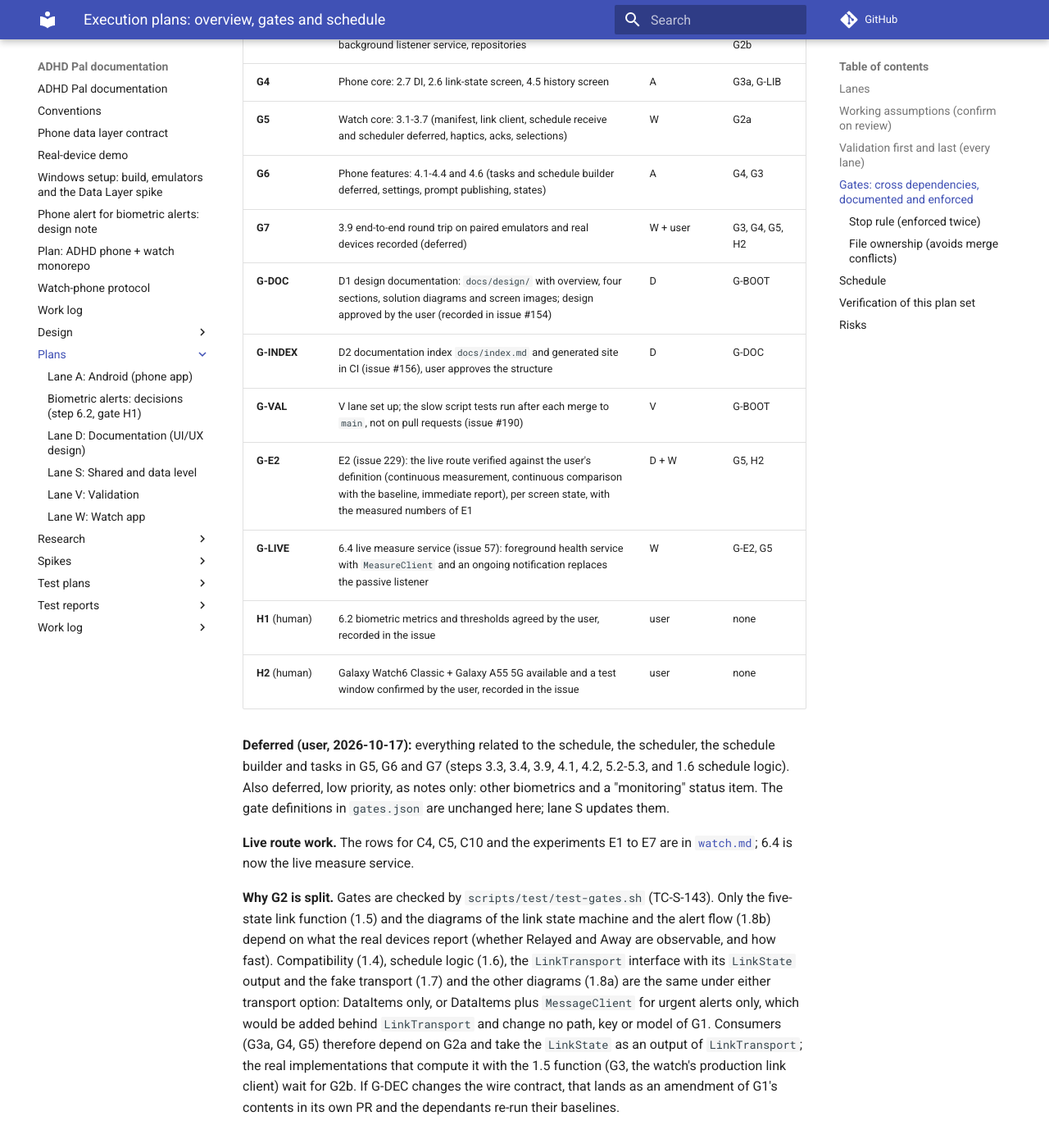
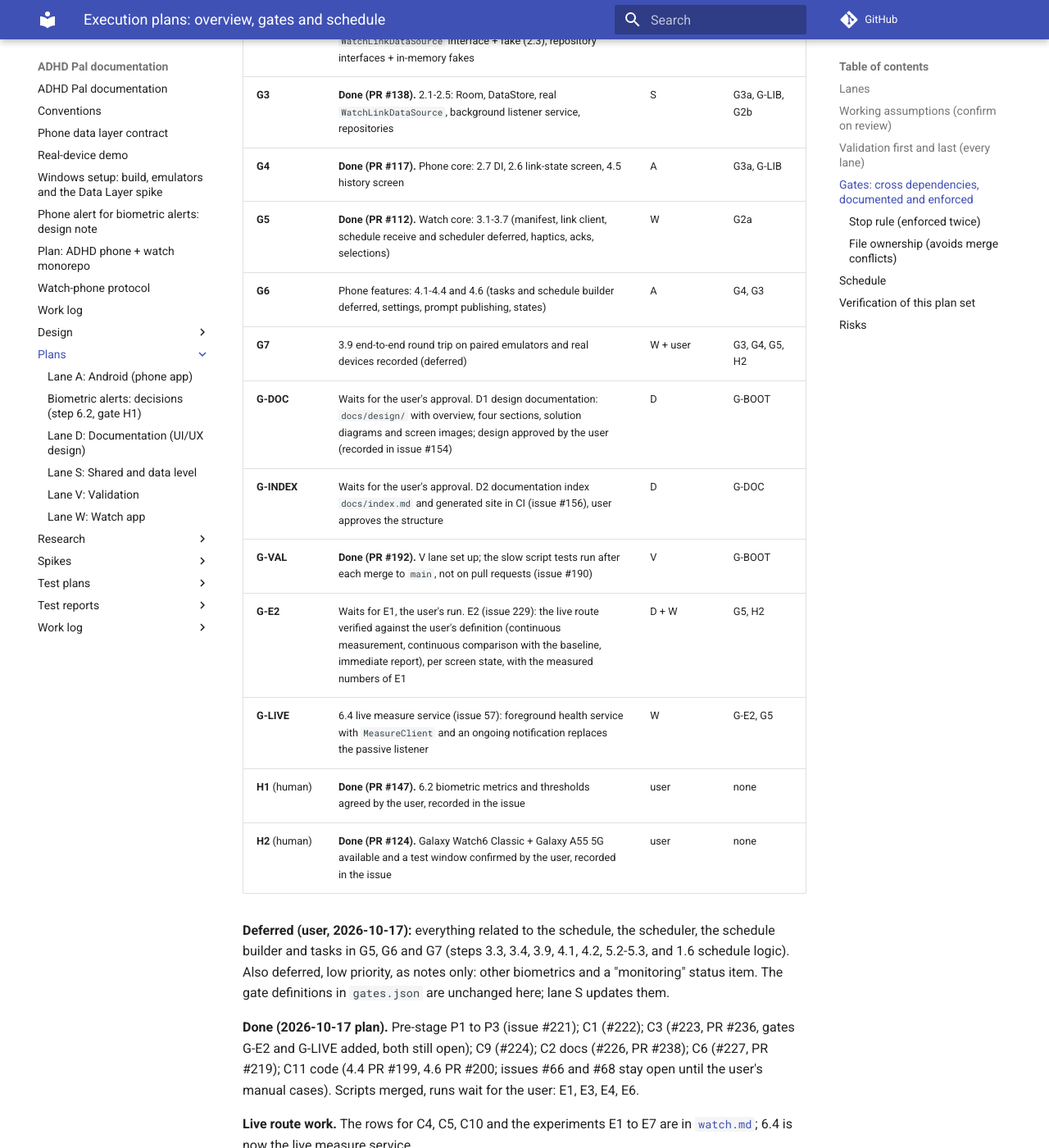
Before and after one commit to shlomoa/my-adhd-pal, an MkDocs documentation site: the page built from docs/plans/README.md, in a window 1280 px wide and 1400 px high, scrolled down 2624 px. Shown: the whole window at 82% size. Built offline with MkDocs 1.6.1 and Material for MkDocs 9.7.7, drawn with Linux system fonts in a browser that asks for light colours; comment, search, counter and statistics services are not loaded; some of the changed text lies outside the part shown.

Commit message:
Docs: mark the completed tasks done in the plan documents (#247)
Claude-Session: https://claude.ai/code/session_01FyLgJ9jnFq1PHzp3tAEHbB

Co-authored-by: Claude <noreply@anthropic.com>

```diff
--- a/docs/plans/README.md
+++ b/docs/plans/README.md
@@ -46,30 +46,32 @@ A **gate** exists once its PR is merged to `main`. Gates and their prerequisites
 
 | Gate | Exit criteria | Owner | Requires |
 |---|---|---|---|
-| **G-BOOT** | This plan set, `gates.json`, gate scripts, `Gates` CI workflow | orchestrator | none |
-| **G-ENV** | 0a.8 cloud bootstrap script (Android SDK + Maven fallback); `./gradlew` can run in a fresh cloud session | S | G-BOOT |
-| **G0** | 0a.1-0a.7: baseline, `:wear`/`:protocol`/`:phone` skeletons, shared config + pairing check, Spotless/ktlint, detekt, lint, markdownlint, link check, CI incl. release-has-no-debug, conventions | S | G-ENV |
-| **G-LIB** | 0b.1 decision: Hilt/KSP/Room on AGP 9.4 + Kotlin 2.4 (Hilt or manual DI) recorded | S | G0 |
-| **G-SPK1** | 0b.2a emulator-pair spike results table in `docs/protocol.md` (run by the user in Android Studio) | S + user | G0 |
-| **G-DEC** | 0b.2b real-hardware results, 0b.3 decision (fallback rule applied if needed), transport section updated; the wire contract of G1 is confirmed or amended | S + user | G-SPK1, H2 |
-| **G1** | 1.1-1.3: spec skeleton, constants, models and codec (tested) | S | G-SPK1 |
-| **G2a** | 1.4, 1.6, 1.7, 1.8a: compatibility rule, schedule logic, `LinkTransport` and `LinkState` types with the fake transport, transport-neutral diagrams | S | G1 |
-| **G2b** | 1.5, 1.8b: five-state link function from nodes, capability and hello versions, link-state and alert diagrams | S | G2a, G-DEC |
-| **G3a** | Phone data contract: `WatchLinkDataSource` interface + fake (2.3), repository interfaces + in-memory fakes | S | G2a |
-| **G3** | 2.1-2.5: Room, DataStore, real `WatchLinkDataSource`, background listener service, repositories | S | G3a, G-LIB, G2b |
-| **G4** | Phone core: 2.7 DI, 2.6 link-state screen, 4.5 history screen | A | G3a, G-LIB |
-| **G5** | Watch core: 3.1-3.7 (manifest, link client, schedule receive and scheduler deferred, haptics, acks, selections) | W | G2a |
+| **G-BOOT** | **Done (PR #7).** This plan set, `gates.json`, gate scripts, `Gates` CI workflow | orchestrator | none |
+| **G-ENV** | **Done (PR #75).** 0a.8 cloud bootstrap script (Android SDK + Maven fallback); `./gradlew` can run in a fresh cloud session | S | G-BOOT |
+| **G0** | **Done (PR #78).** 0a.1-0a.7: baseline, `:wear`/`:protocol`/`:phone` skeletons, shared config + pairing check, Spotless/ktlint, detekt, lint, markdownlint, link check, CI incl. release-has-no-debug, conventions | S | G-ENV |
+| **G-LIB** | **Done (PR #81).** 0b.1 decision: Hilt/KSP/Room on AGP 9.4 + Kotlin 2.4 (Hilt or manual DI) recorded | S | G0 |
+| **G-SPK1** | **Done (PR #89).** 0b.2a emulator-pair spike results table in `docs/protocol.md` (run by the user in Android Studio) | S + user | G0 |
+| **G-DEC** | **Done (PR #124).** 0b.2b real-hardware results, 0b.3 decision (fallback rule applied if needed), transport section updated; the wire contract of G1 is confirmed or amended | S + user | G-SPK1, H2 |
+| **G1** | **Done (PR #90).** 1.1-1.3: spec skeleton, constants, models and codec (tested) | S | G-SPK1 |
+| **G2a** | **Done (PR #100).** 1.4, 1.6, 1.7, 1.8a: compatibility rule, schedule logic, `LinkTransport` and `LinkState` types with the fake transport, transport-neutral diagrams | S | G1 |
+| **G2b** | **Done (PR #131).** 1.5, 1.8b: five-state link function from nodes, capability and hello versions, link-state and alert diagrams | S | G2a, G-DEC |
+| **G3a** | **Done (PR #104).** Phone data contract: `WatchLinkDataSource` interface + fake (2.3), repository interfaces + in-memory fakes | S | G2a |
+| **G3** | **Done (PR #138).** 2.1-2.5: Room, DataStore, real `WatchLinkDataSource`, background listener service, repositories | S | G3a, G-LIB, G2b |
+| **G4** | **Done (PR #117).** Phone core: 2.7 DI, 2.6 link-state screen, 4.5 history screen | A | G3a, G-LIB |
+| **G5** | **Done (PR #112).** Watch core: 3.1-3.7 (manifest, link client, schedule receive and scheduler deferred, haptics, acks, selections) | W | G2a |
 | **G6** | Phone features: 4.1-4.4 and 4.6 (tasks and schedule builder deferred, settings, prompt publishing, states) | A | G4, G3 |
 | **G7** | 3.9 end-to-end round trip on paired emulators and real devices recorded (deferred) | W + user | G3, G4, G5, H2 |
-| **G-DOC** | D1 design documentation: `docs/design/` with overview, four sections, solution diagrams and screen images; design approved by the user (recorded in issue #154) | D | G-BOOT |
-| **G-INDEX** | D2 documentation index `docs/index.md` and generated site in CI (issue #156), user approves the structure | D | G-DOC |
-| **G-VAL** | V lane set up; the slow script tests run after each merge to `main`, not on pull requests (issue #190) | V | G-BOOT |
-| **G-E2** | E2 (issue 229): the live route verified against the user's definition (continuous measurement, continuous comparison with the baseline, immediate report), per screen state, with the measured numbers of E1 | D + W | G5, H2 |
+| **G-DOC** | Waits for the user's approval. D1 design documentation: `docs/design/` with overview, four sections, solution diagrams and screen images; design approved by the user (recorded in issue #154) | D | G-BOOT |
+| **G-INDEX** | Waits for the user's approval. D2 documentation index `docs/index.md` and generated site in CI (issue #156), user approves the structure | D | G-DOC |
+| **G-VAL** | **Done (PR #192).** V lane set up; the slow script tests run after each merge to `main`, not on pull requests (issue #190) | V | G-BOOT |
+| **G-E2** | Waits for E1, the user's run. E2 (issue 229): the live route verified against the user's definition (continuous measurement, continuous comparison with the baseline, immediate report), per screen state, with the measured numbers of E1 | D + W | G5, H2 |
 | **G-LIVE** | 6.4 live measure service (issue 57): foreground health service with `MeasureClient` and an ongoing notification replaces the passive listener | W | G-E2, G5 |
-| **H1** (human) | 6.2 biometric metrics and thresholds agreed by the user, recorded in the issue | user | none |
-| **H2** (human) | Galaxy Watch6 Classic + Galaxy A55 5G available and a test window confirmed by the user, recorded in the issue | user | none |
+| **H1** (human) | **Done (PR #147).** 6.2 biometric metrics and thresholds agreed by the user, recorded in the issue | user | none |
+| **H2** (human) | **Done (PR #124).** Galaxy Watch6 Classic + Galaxy A55 5G available and a test window confirmed by the user, recorded in the issue | user | none |
 
 **Deferred (user, 2026-10-17):** everything related to the schedule, the scheduler, the schedule builder and tasks in G5, G6 and G7 (steps 3.3, 3.4, 3.9, 4.1, 4.2, 5.2-5.3, and 1.6 schedule logic). Also deferred, low priority, as notes only: other biometrics and a "monitoring" status item. The gate definitions in `gates.json` are unchanged here; lane S updates them.
+
+**Done (2026-10-17 plan).** Pre-stage P1 to P3 (issue #221); C1 (#222); C3 (#223, PR #236, gates G-E2 and G-LIVE added, both still open); C9 (#224); C2 docs (#226, PR #238); C6 (#227, PR #219); C11 code (4.4 PR #199, 4.6 PR #200; issues #66 and #68 stay open until the user's manual cases). Scripts merged, runs wait for the user: E1, E3, E4, E6.
 
 **Live route work.** The rows for C4, C5, C10 and the experiments E1 to E7 are in [`watch.md`](watch.md#live-route-work-user-approved-plan-2026-10-17); 6.4 is now the live measure service.
 
```
Also changed, not shown: docs/plans/android.md (+6 -6 lines), docs/plans/docs.md (+7 -7 lines), docs/plans/shared.md (+13 -13 lines), docs/plans/validation.md (+4 -4 lines), docs/plans/watch.md (+12 -12 lines).
